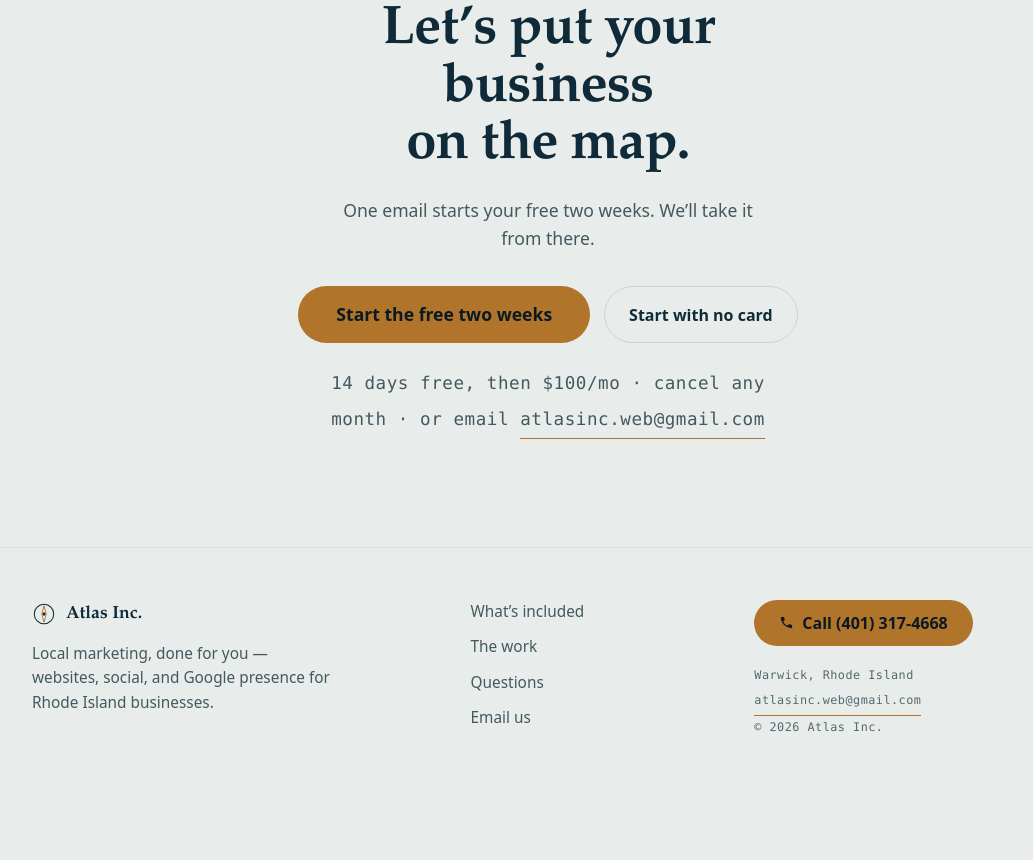
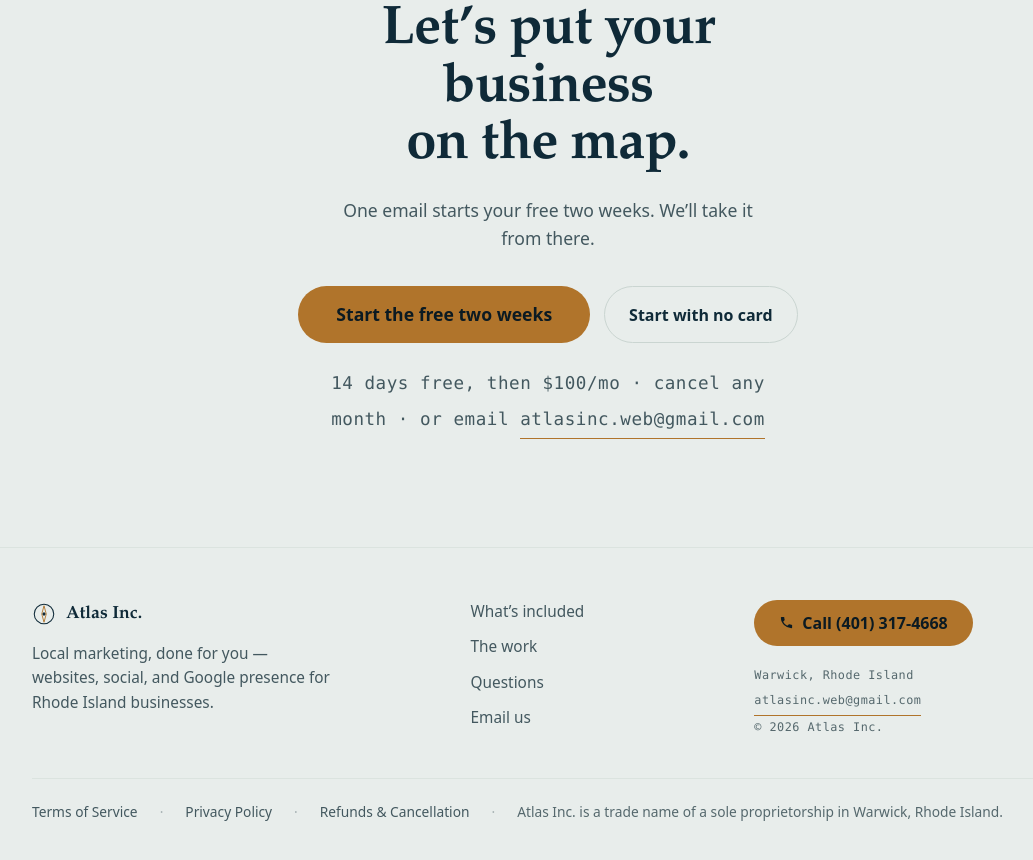
Before and after one commit to AtlasIncWeb/atlasincweb.github.io, a plain HTML site: page index.html in a window 1280 px wide. Shown: the part 7171-8031 px from the top of the page, without its empty margins (92-1125 px from the left). Before the commit the page ends 7971 px from the top, so only its background shows below. Drawn offline with Linux system fonts and the light colour scheme.

Commit message:
publish Atlas Inc homepage

```diff
--- a/index.html
+++ b/index.html
@@ -322,6 +322,14 @@
   .foot .meta{margin-top:18px;font-family:var(--mono);font-size:.74rem;
     color:var(--ink-faint);letter-spacing:.04em;line-height:2;}
   .foot .meta a{border-bottom:1px solid var(--brass);display:inline-block;padding:2px 0;}
+  /* legal bar — full width under the three footer columns */
+  .flegal{margin-top:38px;padding-top:22px;border-top:1px solid var(--line-soft);
+    display:flex;flex-wrap:wrap;align-items:center;gap:10px 22px;
+    font-size:.86rem;color:var(--ink-faint);}
+  .flegal a{border-bottom:1px solid transparent;color:var(--ink-soft);}
+  .flegal a:hover{color:var(--ink);border-bottom-color:var(--brass);}
+  .flegal .sep{opacity:.45;}
+  @media (max-width:560px){.flegal .sep{display:none;}.flegal{gap:8px 16px;}}
 
   @media (max-width:760px){
     section{padding:58px 0;}
@@ -380,6 +388,12 @@
   @media (prefers-color-scheme:dark){:root:not([data-theme="light"]) .m-err{color:#ff9083;}}
   .m-fine{margin-top:14px;font-family:var(--mono);font-size:.68rem;
     letter-spacing:.04em;color:var(--ink-faint);text-align:center;}
+  .m-legal{margin:9px 0 0;font-size:.74rem;line-height:1.5;text-align:center;
+    color:var(--ink-faint);}
+  .m-legal a{color:var(--ink-soft);border-bottom:1px solid var(--line);}
+  .m-legal a:hover{color:var(--brass-deep);border-bottom-color:var(--brass);}
+  :root[data-theme="dark"] .m-legal a:hover{color:var(--brass);}
+  @media (prefers-color-scheme:dark){:root:not([data-theme="light"]) .m-legal a:hover{color:var(--brass);}}
   .m-done{text-align:center;padding:6px 0 2px;}
   .m-tick{width:56px;height:56px;margin:0 auto;border-radius:50%;display:flex;
     align-items:center;justify-content:center;color:var(--good);
@@ -789,6 +803,17 @@
       </div>
     </div>
   </div>
+  <div class="wrap">
+    <nav class="flegal" aria-label="Legal">
+      <a href="/terms/">Terms of Service</a>
+      <span class="sep" aria-hidden="true">&middot;</span>
+      <a href="/privacy/">Privacy Policy</a>
+      <span class="sep" aria-hidden="true">&middot;</span>
+      <a href="/refunds/">Refunds &amp; Cancellation</a>
+      <span class="sep" aria-hidden="true">&middot;</span>
+      <span>Atlas Inc. is a trade name of a sole proprietorship in Warwick, Rhode Island.</span>
+    </nav>
+  </div>
 </footer>
 
 <div class="m-scrim" id="signup" hidden>
@@ -818,6 +843,8 @@
         <button class="btn btn-primary" type="submit" id="su-go">Start my free two weeks</button>
       </form>
       <p class="m-fine" id="su-fine">No card &middot; cancel anytime &middot; or call (401) 317-4668</p>
+      <p class="m-legal">By starting, you agree to our <a href="/terms/" target="_blank" rel="noopener">Terms of Service</a>
+        and <a href="/privacy/" target="_blank" rel="noopener">Privacy Policy</a>.</p>
     </div>
     <div class="m-done" id="su-done" hidden>
       <div class="m-tick">
```
